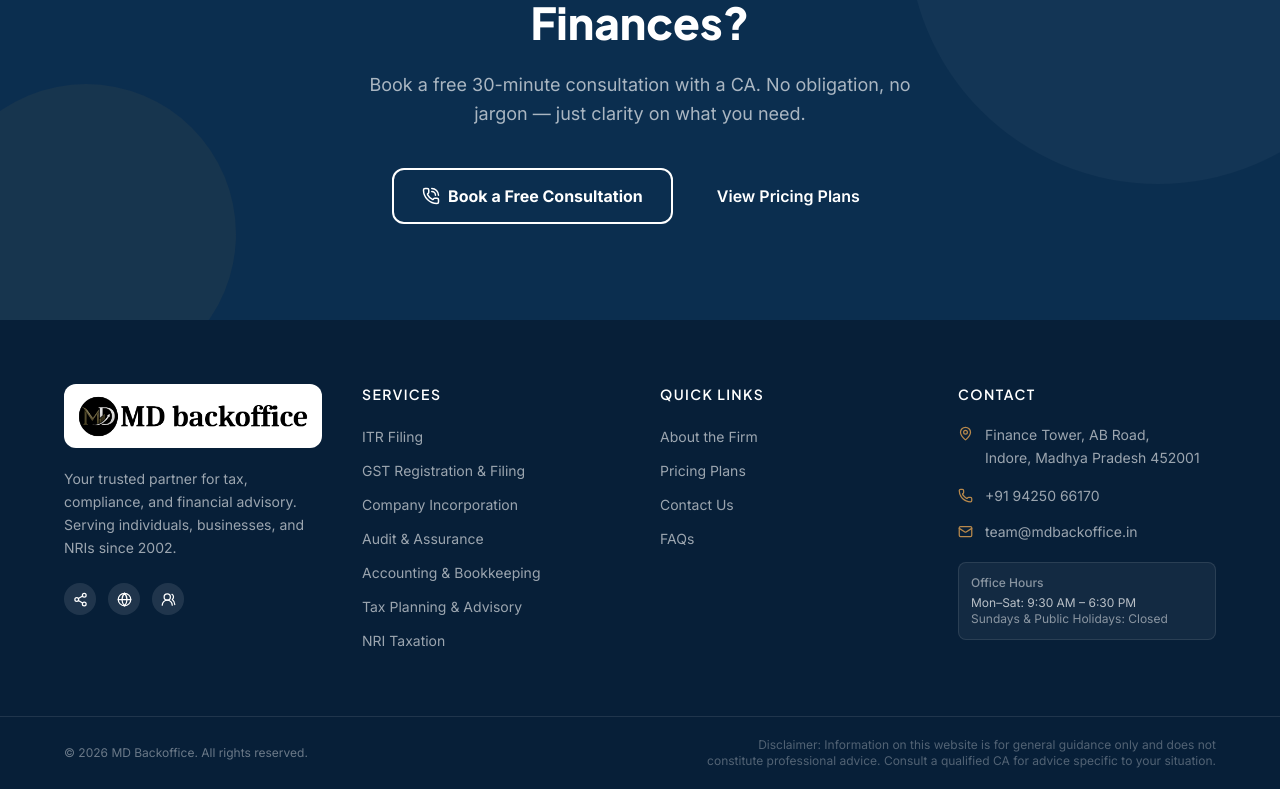
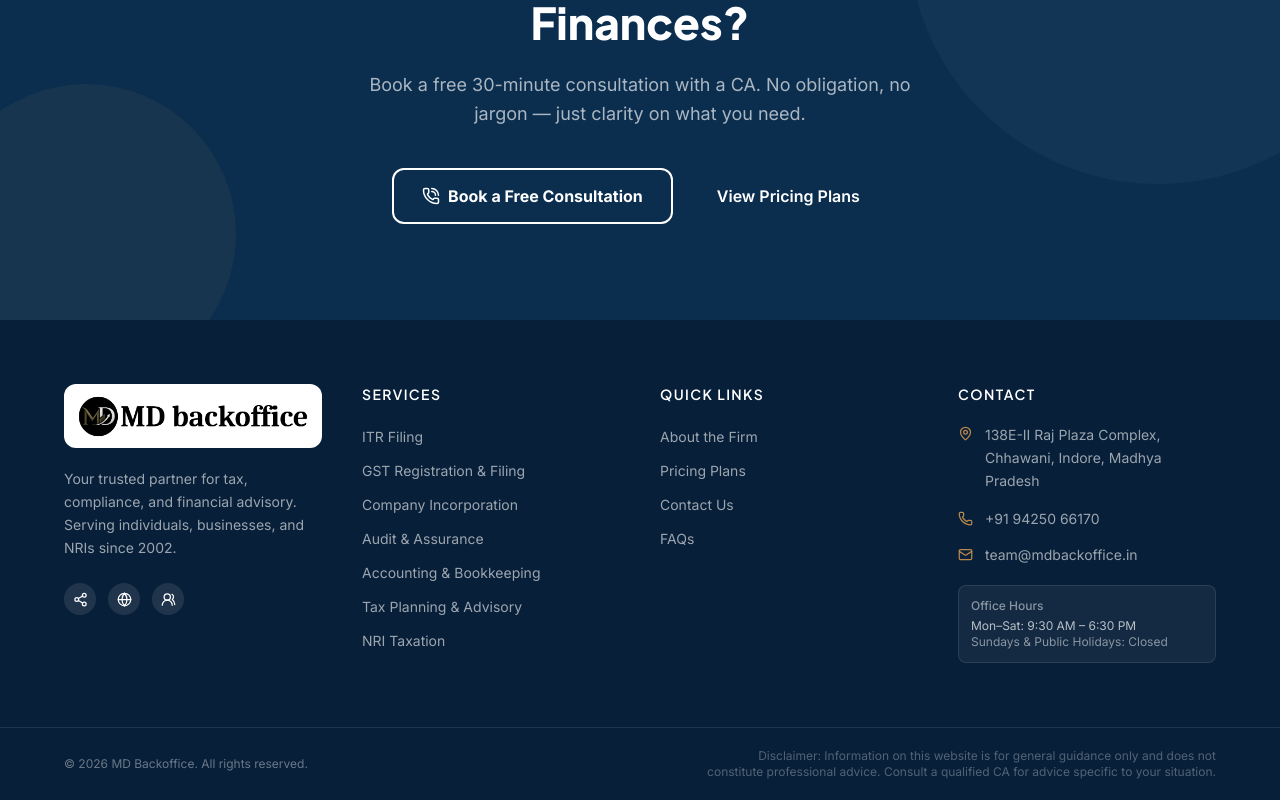
Before and after one commit to flyeronicinfo/mdbackoffice.in, a Next.js app: page / in a window 1280 px wide. Shown: the part 7633-8433 px from the top of the page. Built offline with nearby package versions, Linux system fonts and the light colour scheme.

Commit message:
Update office address to 138E-II Raj Plaza Complex, Chhawani, Indore

```diff
--- a/src/app/contact/page.tsx
+++ b/src/app/contact/page.tsx
@@ -106,7 +106,7 @@
 
               <div className="space-y-5 mb-8">
                 {[
-                  { icon: MapPin, label: "Office", value: "Finance Tower, AB Road,\nIndore, Madhya Pradesh 452001" },
+                  { icon: MapPin, label: "Office", value: "138E-II Raj Plaza Complex,\nChhawani, Indore, Madhya Pradesh" },
                   { icon: Phone, label: "Phone", value: "+91 94250 66170", href: "tel:+919425066170" },
                   { icon: Mail, label: "Email", value: "team@mdbackoffice.in", href: "mailto:team@mdbackoffice.in" },
                   { icon: Clock, label: "Hours", value: "Mon–Sat: 9:30 AM – 6:30 PM\nSundays & Holidays: Closed" },
--- a/src/components/layout/Footer.tsx
+++ b/src/components/layout/Footer.tsx
@@ -113,8 +113,8 @@
                 <MapPin size={15} className="text-[var(--color-accent)] mt-0.5 flex-shrink-0" />
                 <span className="text-white/60 text-sm leading-relaxed">
                   {/* PLACEHOLDER — Replace with actual office address */}
-                  Finance Tower, AB Road,<br />
-                  Indore, Madhya Pradesh 452001
+                  138E-II Raj Plaza Complex,<br />
+                  Chhawani, Indore, Madhya Pradesh
                 </span>
               </li>
               <li className="flex items-center gap-3">
```
